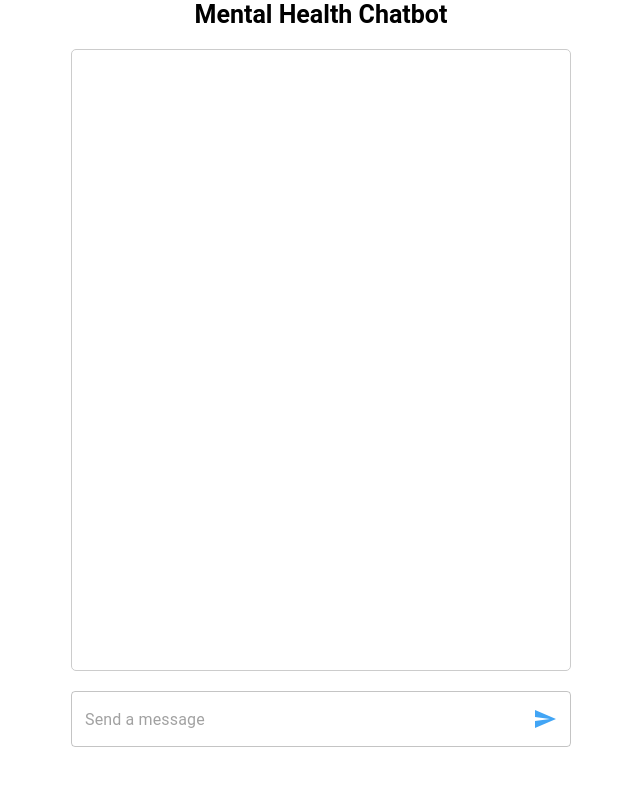
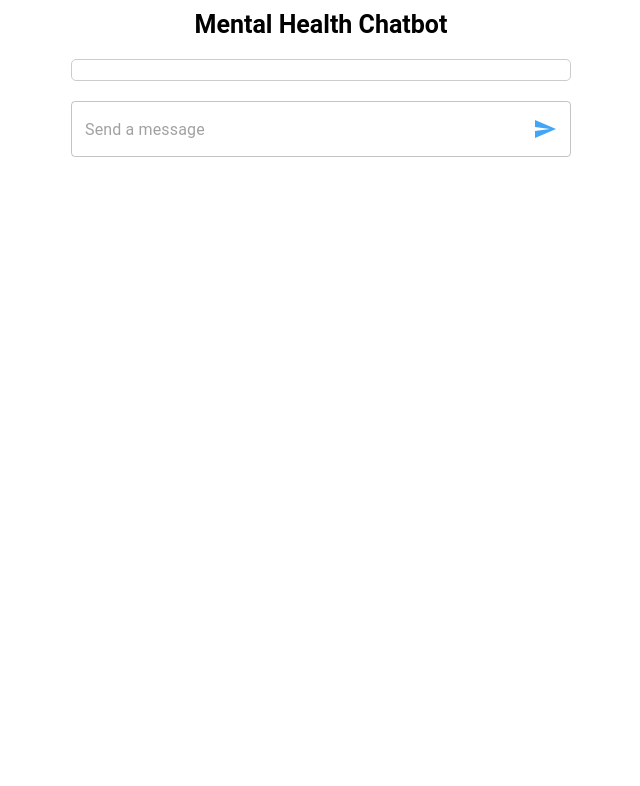
Before and after one commit to farbs03/mental-health-chatbot, a React (Create React App) app: page / in a window 1280 px wide. Shown: the top 786 px of the page, without its empty margins (319-959 px from the left). Built offline with nearby package versions, Linux system fonts and the light colour scheme.

Commit message:
minor fixes

```diff
--- a/src/App.js
+++ b/src/App.js
@@ -110,12 +110,12 @@ const App = () => {
   return (
     <ThemeProvider theme={theme}>
 
-      <div className="App">
+      <div className="App" style={{padding: "10px"}}>
         <Typography variant="h3" style={{textAlign: "center", fontSize: "25px", fontWeight: "bold"}}>Mental Health Chatbot</Typography>
 
         <div style={{maxWidth: "500px", margin: "20px auto"}}>
 
-          <div style={{height: "600px", borderRadius: "5px", border:"1px solid #ccc", padding: "10px", overflowY: "auto"}}>
+          <div style={{maxHeight: "600px", borderRadius: "5px", border:"1px solid #ccc", padding: "10px", overflowY: "auto"}}>
               <Messages />
           </div>
 
```
